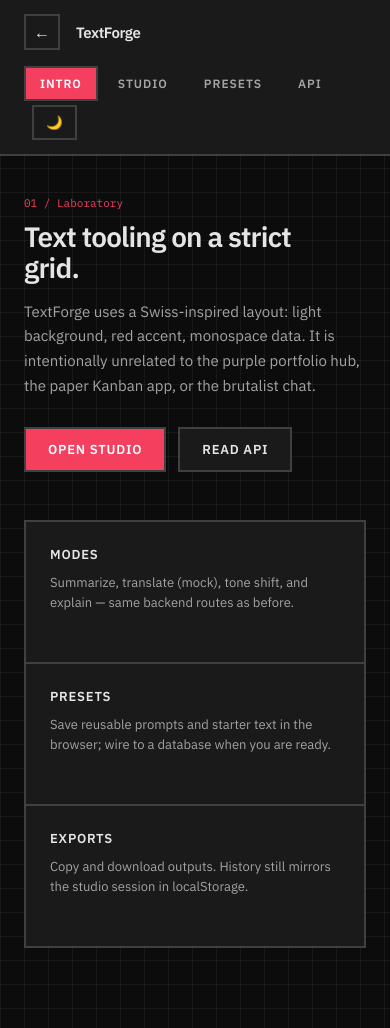
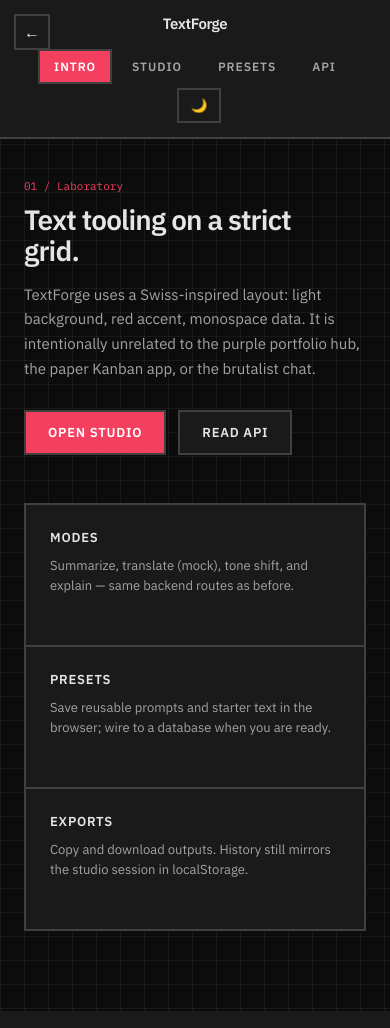
Before and after one commit to doubleUM/website-porto, a Flask app: page /ai-tool in a window 390 px wide. Run offline with Flask 3, Linux system fonts and the light colour scheme; parts of the project's set-up code (start-up, migrations or seed data) failed here and were passed over.

Commit message:
small screen optimization

```diff
--- a/static/css/ai_swiss.css
+++ b/static/css/ai_swiss.css
@@ -62,6 +62,30 @@ body.tf-body {
   align-items: center;
   gap: 16px;
   flex-wrap: wrap;
+  justify-content: center;
+}
+
+@media (max-width: 768px) {
+  .tf-top-inner {
+    padding: 14px 10px;
+    flex-direction: column;
+    gap: 16px;
+  }
+
+  .tf-brand {
+    width: 100%;
+    justify-content: center;
+  }
+
+  .tf-exit {
+    position: absolute;
+    left: 14px;
+    top: 14px;
+  }
+
+  .tf-nav {
+    margin-left: 0;
+  }
 }
 
 .tf-exit {
@@ -92,6 +116,7 @@ body.tf-body {
   gap: 4px;
   margin-left: auto;
   flex-wrap: wrap;
+  justify-content: center;
 }
 
 .tf-nav-link {
@@ -135,8 +160,13 @@ body.tf-body {
   color: #fff;
 }
 
-[data-theme="dark"] .theme-icon-light { display: none; }
-[data-theme="light"] .theme-icon-dark { display: none; }
+[data-theme="dark"] .theme-icon-light {
+  display: none;
+}
+
+[data-theme="light"] .theme-icon-dark {
+  display: none;
+}
 
 [data-theme="dark"] .tf-top,
 [data-theme="dark"] .tf-panel,
@@ -373,7 +403,8 @@ body.tf-body {
 
 .tf-stats {
   display: flex;
-  gap: 20px;
+  gap: 12px;
+  flex-wrap: wrap;
   margin-bottom: 16px;
   font-family: var(--tf-mono);
   font-size: 11px;
--- a/static/css/chat.css
+++ b/static/css/chat.css
@@ -186,8 +186,6 @@
 }
 
 body {
-  height: 100vh;
-  overflow: hidden;
   font-family: var(--bz-font-mono);
   color: var(--bz-ink);
   background: var(--bz-paper);
@@ -828,7 +826,7 @@ body {
 
 .ch-emoji-grid {
   display: grid;
-  grid-template-columns: repeat(10, 1fr);
+  grid-template-columns: repeat(auto-fit, minmax(34px, 1fr));
   gap: 4px;
 }
 
@@ -851,7 +849,7 @@ body {
 @media (max-width: 768px) {
   .ch-app {
     grid-template-columns: 1fr;
-    height: calc(100vh - 48px);
+    height: calc(100dvh - 48px);
   }
 
   .ch-sidebar {
--- a/templates/ai_nav.html
+++ b/templates/ai_nav.html
@@ -1,7 +1,9 @@
 <header class="tf-top">
     <div class="tf-top-inner">
-        <a href="{{ url_for('portfolio_home') }}" class="tf-exit" title="Portfolio">←</a>
-        <span class="tf-wordmark">TextForge</span>
+        <div class="tf-brand" style="display: flex; align-items: center; gap: 12px;">
+            <a href="{{ url_for('portfolio_home') }}" class="tf-exit" title="Portfolio">←</a>
+            <span class="tf-wordmark" style="margin-right: 0;">TextForge</span>
+        </div>
         <nav class="tf-nav" aria-label="TextForge sections">
             <a href="{{ url_for('ai_tool_page') }}" class="tf-nav-link {% if request.endpoint == 'ai_tool_page' %}is-on{% endif %}">Intro</a>
             <a href="{{ url_for('ai_tool_studio') }}" class="tf-nav-link {% if request.endpoint == 'ai_tool_studio' %}is-on{% endif %}">Studio</a>
--- a/templates/chat_app.html
+++ b/templates/chat_app.html
@@ -171,7 +171,10 @@
         roomBtns.forEach(btn => {
             btn.addEventListener('click', () => {
                 const newRoom = btn.dataset.room;
-                if (newRoom === currentRoom) return;
+                if (newRoom === currentRoom) {
+                    document.getElementById('sidebar').classList.remove('is-open');
+                    return;
+                }
                 socket.emit('leave_room', { room: currentRoom });
                 currentRoom = newRoom;
                 socket.emit('join_room', { room: currentRoom });
```
Also changed, not shown: static/css/kanban.css (+23 -2 lines), static/css/portfolio.css (+14 -3 lines), static/css/style.css (+24 -2 lines), templates/portfolio_home.html (+12 -8 lines).
